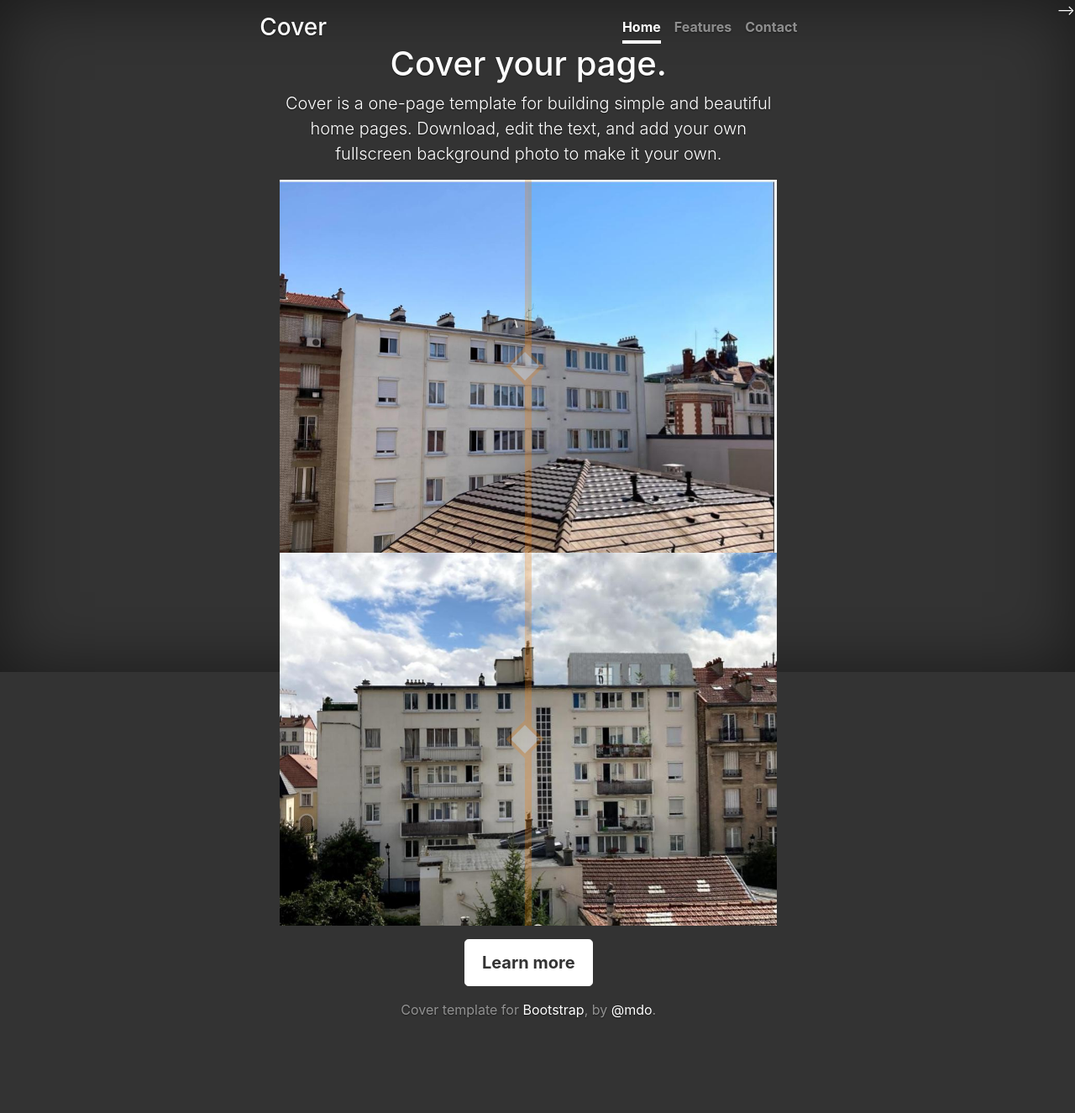
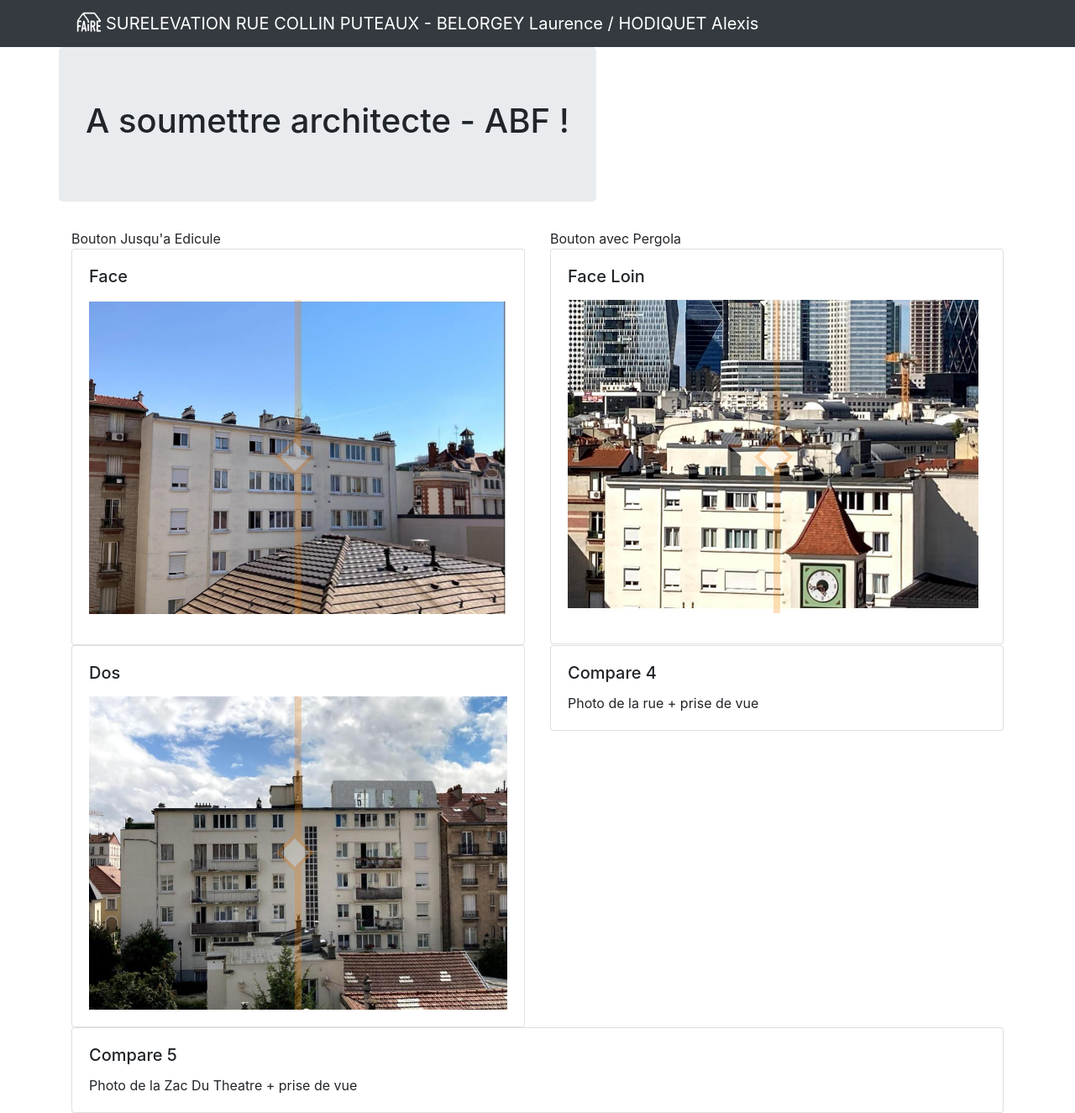
Before and after one commit to hodiqual/hodiqual.github.io, a plain HTML site: page index.html in a window 1280 px wide. Shown: the whole page at 84% size. Before the commit the page ends 1230 px from the top, so only its background shows below. Drawn offline with nearby package versions, Linux system fonts and the light colour scheme.

Commit message:
avec le nouveau boostrap

```diff
--- a/index.html
+++ b/index.html
@@ -1,143 +1,165 @@
 <!DOCTYPE html>
-<html>
+
+<html lang="fr">
   <head>
-     <!-- <link rel="stylesheet" href="css/style.css" />
-    <script src="js/script.js"></script> -->
-   <link rel="stylesheet" href="dist/css/before-after.min.css">
-    <script src="dist/js/before-after.min.js"></script>
-    <title>Surélévation Puteaux</title>
+    <!-- Required meta tags -->
 
     <meta charset="utf-8" />
+
     <meta
       name="viewport"
       content="width=device-width, initial-scale=1, shrink-to-fit=no"
     />
-    <meta name="description" content="" />
+
+    <!-- Bootstrap CSS -->
 
     <link
-      rel="canonical"
-      href="https://getbootstrap.com/docs/4.5/examples/cover/"
+      rel="stylesheet"
+      href="https://stackpath.bootstrapcdn.com/bootstrap/4.4.1/css/bootstrap.min.css"
+      integrity="sha384-Vkoo8x4CGsO3+Hhxv8T/Q5PaXtkKtu6ug5TOeNV6gBiFeWPGFN9MuhOf23Q9Ifjh"
+      crossorigin="anonymous"
     />
 
-    <!-- Bootstrap core CSS -->
-    <link href="./assets/dist/css/bootstrap.css" rel="stylesheet" />
+    <!-- Slider comparaison -->
+    <link rel="stylesheet" href="dist/css/before-after.min.css" />
+    <script src="dist/js/before-after.min.js"></script>
 
-    <style>
-      .bd-placeholder-img {
-        font-size: 1.125rem;
-        text-anchor: middle;
-        -webkit-user-select: none;
-        -moz-user-select: none;
-        -ms-user-select: none;
-        user-select: none;
-      }
-
-      @media (min-width: 768px) {
-        .bd-placeholder-img-lg {
-          font-size: 3.5rem;
-        }
-      }
-    </style>
-    <!-- Custom styles for this template -->
-    <link href="css/cover.css" rel="stylesheet" />
+    <title>Projet Surélévation Rue Collin Puteaux</title>
   </head>
 
-  <body class="text-center">
-    <div class="cover-container d-flex w-100 h-100 p-3 mx-auto flex-column">
-      <header class="masthead mb-auto">
-        <div class="inner">
-          <h3 class="masthead-brand">Cover</h3>
-          <nav class="nav nav-masthead justify-content-center">
-            <a class="nav-link active" href="#">Home</a>
-            <a class="nav-link" href="#">Features</a>
-            <a class="nav-link" href="#">Contact</a>
+  <body>
+    <div class="bg-dark">
+      <div class="container">
+        <div class="row">
+          <nav class="col navbar navbar-expand navbar-dark">
+            <!--navbar-dark-->
+            <img src="img/logo.svg" width="40" height="30" />
+            <a class="navbar-brand" href="index2.html">
+              SURELEVATION RUE COLLIN PUTEAUX - BELORGEY Laurence / HODIQUET
+              Alexis</a
+            >
           </nav>
         </div>
-      </header>
-
-      <main role="main" class="inner cover">
-        <h1 class="cover-heading">Cover your page.</h1>
-        <p class="lead">
-          Cover is a one-page template for building simple and beautiful home
-          pages. Download, edit the text, and add your own fullscreen background
-          photo to make it your own.
-        </p>
-        <p>
-            <div id="example">
+      </div>
+    </div>
+    <div class="container">
+      <div class="row">
+        <div class="jumbotron">
+          <h1>A soumettre architecte - ABF !</h1>
+        </div>
+      </div>
+      <div class="row">
+        <div class="col-6">
+          Bouton Jusqu'a Edicule
+        </div>
+        <div class="col-6">
+          Bouton avec Pergola
+        </div>
+      </div>
+      <div class="row">
+        <div class="col-12 col-lg-6">
+          <div class="card">
+            <div class="card-body">
+              <h5 class="card-title">Face</h5>
+              <p class="card-text">
+            <div id="Face">
                 <img src="img/Face.jpg" alt="Before" />
                 <img src="img/Face-Mod.jpg" alt="After" />
             </div>
-
-            <div id="example2">
-                <img src="img/Dos.jpg" alt="Before" />
-                <img src="img/Dos-Mod.jpg" alt="After" />
+              </p>
             </div>
-        </p>
-        <p class="lead">
-          <a href="#" class="btn btn-lg btn-secondary">Learn more</a>
-        </p>
-      </main>
-
-      <footer class="mastfoot mt-auto">
-        <div class="inner">
-          <p>
-            Cover template for
-            <a href="https://getbootstrap.com/">Bootstrap</a>, by
-            <a href="https://twitter.com/mdo">@mdo</a>.
-          </p>
+          </div>
         </div>
-      </footer>
-    </div>
-       <script>
-        document.addEventListener('DOMContentLoaded', function () {
-        var beforeAfterExample = new BeforeAfter(document.querySelector('#example'));
-        });
-            document.addEventListener('DOMContentLoaded', function () {
-                var beforeAfterExample = new BeforeAfter(document.querySelector('#example2'));
-            });
-            /*Execute a function that will execute an image compare function for each element with the img-comp-overlay class:*/
-            //initComparisons();
-        </script> -->
-  </body>
-
-  <!--
-  <body>
-    <h1>Face:</h1>
-
-    <div class="img-comp-container">
-      <div class="img-comp-img">
-        <img src="img/Face.jpg" width="600" height="400" />
+        <div class="col-12 col-lg-6">
+          <div class="card">
+            <div class="card-body">
+              <h5 class="card-title">Face Loin</h5>
+              <p class="card-text"><div id="Face-Loin">
+                <img src="img/Face-Loin.jpg" alt="Before" />
+                <img src="img/Face-Loin-Mod.jpg" alt="After" />
+            </div>
+              </p>
+            </div>
+          </div>
+        </div>
       </div>
-      <div class="img-comp-img img-comp-overlay">
-        <img src="img/Face-Mod.jpg" width="600" height="400" />
+      <div class="row">
+        <div class="col-12 col-lg-6">
+          <div class="card">
+            <div class="card-body"><h5 class="card-title">Dos</h5>
+            <p class="card-text">
+                <div id="Dos">
+                    <img src="img/Dos.jpg" alt="Before" />
+                    <img src="img/Dos-Mod.jpg" alt="After" />
+                </div>
+            </div>
+          </div>
+        </div>
+        <div class="col-12 col-lg-6">
+          <div class="card">
+            <div class="card-body">
+              <h5 class="card-title">Compare 4</h5>
+              <p class="card-text">
+                Photo de la rue + prise de vue
+              </p>
+            </div>
+          </div>
+        </div>
+      </div>
+      <div class="row">
+        <div class="col-12">
+          <div class="card">
+            <div class="card-body">
+              <h5 class="card-title">Compare 5</h5>
+              <p class="card-text">
+                Photo de la Zac Du Theatre + prise de vue
+              </p>
+            </div>
+          </div>
+        </div>
       </div>
     </div>
 
-    <h1>Dos:</h1>
+    <!-- Optional JavaScript -->
 
-    <div class="img-comp-container">
-      <div class="img-comp-img">
-        <img src="img/Dos.jpg" width="600" height="400" />
-      </div>
-      <div class="img-comp-img img-comp-overlay">
-        <img src="img/Dos-Mod.jpg" width="600" height="400" />
-      </div>
-    </div>
+    <!-- jQuery first, then Popper.js, then Bootstrap JS -->
 
-    <h1>Dos:</h1>
+    <script
+      src="https://code.jquery.com/jquery-3.4.1.slim.min.js"
+      integrity="sha384-J6qa4849blE2+poT4WnyKhv5vZF5SrPo0iEjwBvKU7imGFAV0wwj1yYfoRSJoZ+n"
+      crossorigin="anonymous"
+    ></script>
 
-    <div class="img-comp-container">
-      <div class="img-comp-img">
-        <img src="img/Face-Loin.jpg" width="600" height="400" />
-      </div>
-      <div class="img-comp-img img-comp-overlay">
-        <img src="img/Face-Loin-Mod.jpg" width="600" height="400" />
-      </div>
-    </div>
+    <script
+      src="https://cdn.jsdelivr.net/npm/popper.js@1.16.0/dist/umd/popper.min.js"
+      integrity="sha384-Q6E9RHvbIyZFJoft+2mJbHaEWldlvI9IOYy5n3zV9zzTtmI3UksdQRVvoxMfooAo"
+      crossorigin="anonymous"
+    ></script>
+
+    <script
+      src="https://stackpath.bootstrapcdn.com/bootstrap/4.4.1/js/bootstrap.min.js"
+      integrity="sha384-wfSDF2E50Y2D1uUdj0O3uMBJnjuUD4Ih7YwaYd1iqfktj0Uod8GCExl3Og8ifwB6"
+      crossorigin="anonymous"
+    ></script>
 
     <script>
-      /*Execute a function that will execute an image compare function for each element with the img-comp-overlay class:*/
-      initComparisons();
+      document.addEventListener("DOMContentLoaded", function () {
+        var beforeAfterExample = new BeforeAfter(
+          document.querySelector("#Face")
+        );
+      });
+
+    document.addEventListener("DOMContentLoaded", function () {
+        var beforeAfterExample = new BeforeAfter(
+            document.querySelector("#Face-Loin")
+        );
+    });
+
+        document.addEventListener("DOMContentLoaded", function () {
+            var beforeAfterExample = new BeforeAfter(
+                document.querySelector("#Dos")
+            );
+        });
     </script>
   </body>
---></html>
+</html>
```
Also changed, not shown: index-old.html (added, +143 -0 lines), img/logo.svg (added).
